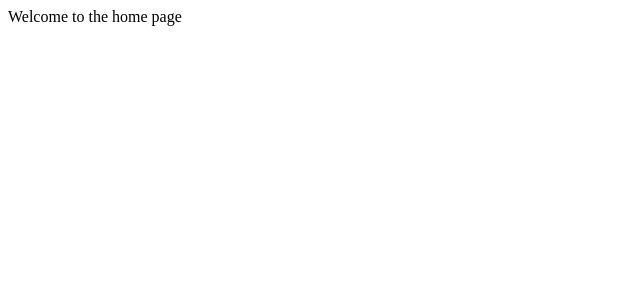
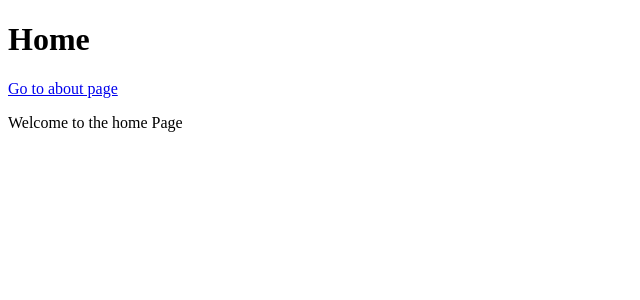
Before and after one commit to sacidaksoy/Portfolio-app, a Next.js app: page / in a window 1280 px wide. Shown: the top 300 px of the page, without its empty margins (0-640 px from the left). Built offline with nearby package versions, Linux system fonts and the light colour scheme.

Commit message:
feat: add js link and static folder

```diff
--- a/pages/index.js
+++ b/pages/index.js
@@ -1,5 +1,15 @@
+import Link from 'next/link';
+
 const Index = () => (
-    <div>Welcome to the home page</div>
+    <div>
+        <h1>Home</h1>
+        <Link href="/about">
+            <a>Go to about page</a>
+        </Link>
+        <p>
+            Welcome to the home Page
+        </p>
+    </div>
 )
 
 export default Index;
```
Also changed, not shown: pages/about.js (added, +12 -0 lines), static/js.jpg (added).
